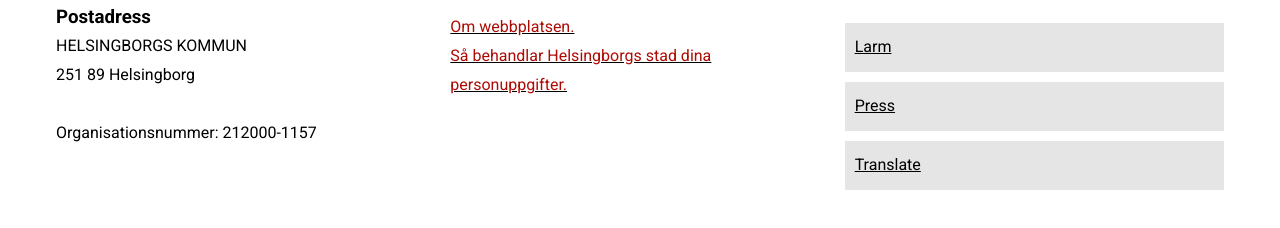
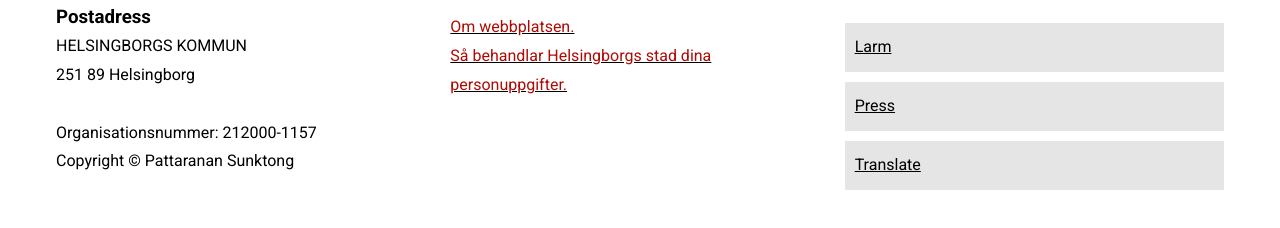
Before and after one commit to maysunktong/helsingborg-forskola, a plain HTML site: page index.html in a window 1280 px wide. Shown: the part 3366-3594 px from the top of the page. Drawn offline with Linux system fonts and the light colour scheme.

Commit message:
add copyright name

```diff
--- a/index.html
+++ b/index.html
@@ -557,6 +557,7 @@
             </p>
             <br />
             <p>Organisationsnummer: 212000-1157</p>
+            <p>Copyright © Pattaranan Sunktong</p>
           </div>
 
           <div class="footer-col2">
```
Also changed, not shown: 2 other files.
